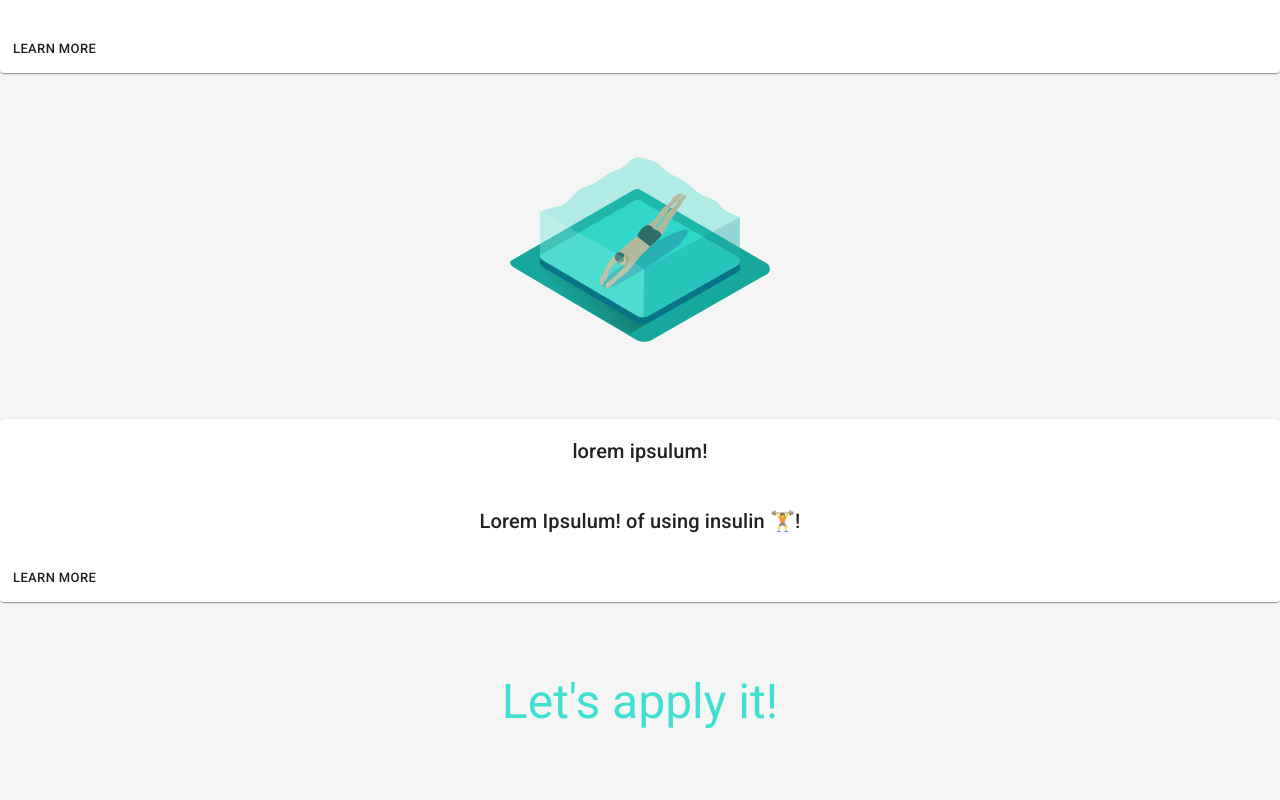
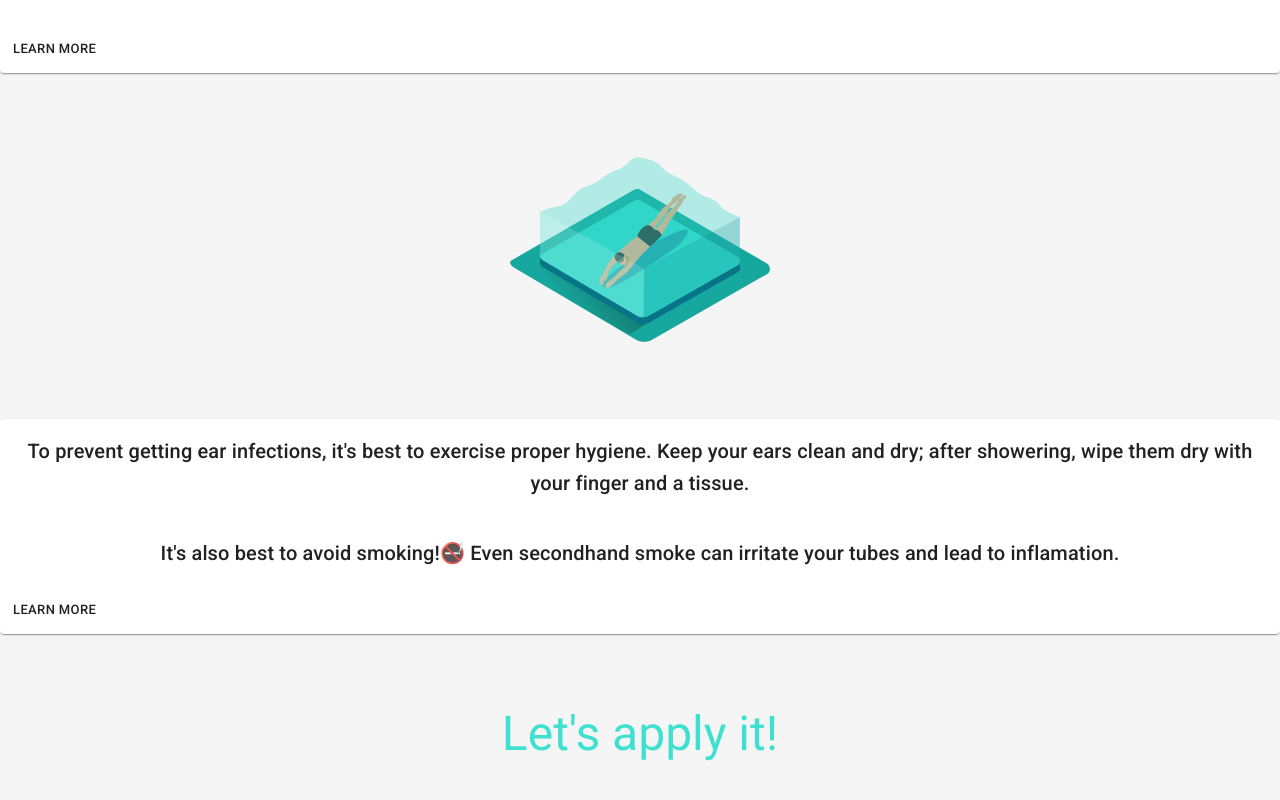
Before and after one commit to UnknownSilence/childhealthapp, a React (Create React App) app: page /earinfection in a window 1280 px wide. Shown: the part 603-1403 px from the top of the page. Built offline with nearby package versions, Linux system fonts and the light colour scheme.

Commit message:
updated secondary info

```diff
--- a/src/pages/EarInfection.js
+++ b/src/pages/EarInfection.js
@@ -75,11 +75,17 @@ export default function EarInfection() {
       <Card sx={{ minWidth: 275 }}>
         <CardContent>
           <Typography sx={{ fontSize: 20 }} gutterBottom>
-            <Typography variant="h6"> lorem ipsulum!</Typography>
+            <Typography variant="h6">
+              To prevent getting ear infections, it's best to exercise proper hygiene.
+              Keep your ears clean and dry; after showering, wipe them dry with your finger
+              and a tissue.
+              </Typography>
             <Typography variant="h6">&nbsp;&nbsp;&nbsp;&nbsp;</Typography>
           </Typography>
           <Typography variant="h6" component="div">
-            Lorem Ipsulum! of using insulin <Emoji symbol="🏋️" />!
+            It's also best to avoid smoking!
+            <Emoji symbol="🚭" /> Even secondhand smoke can irritate your tubes and lead
+            to inflamation.
           </Typography>
         </CardContent>
         <CardActions>
```
